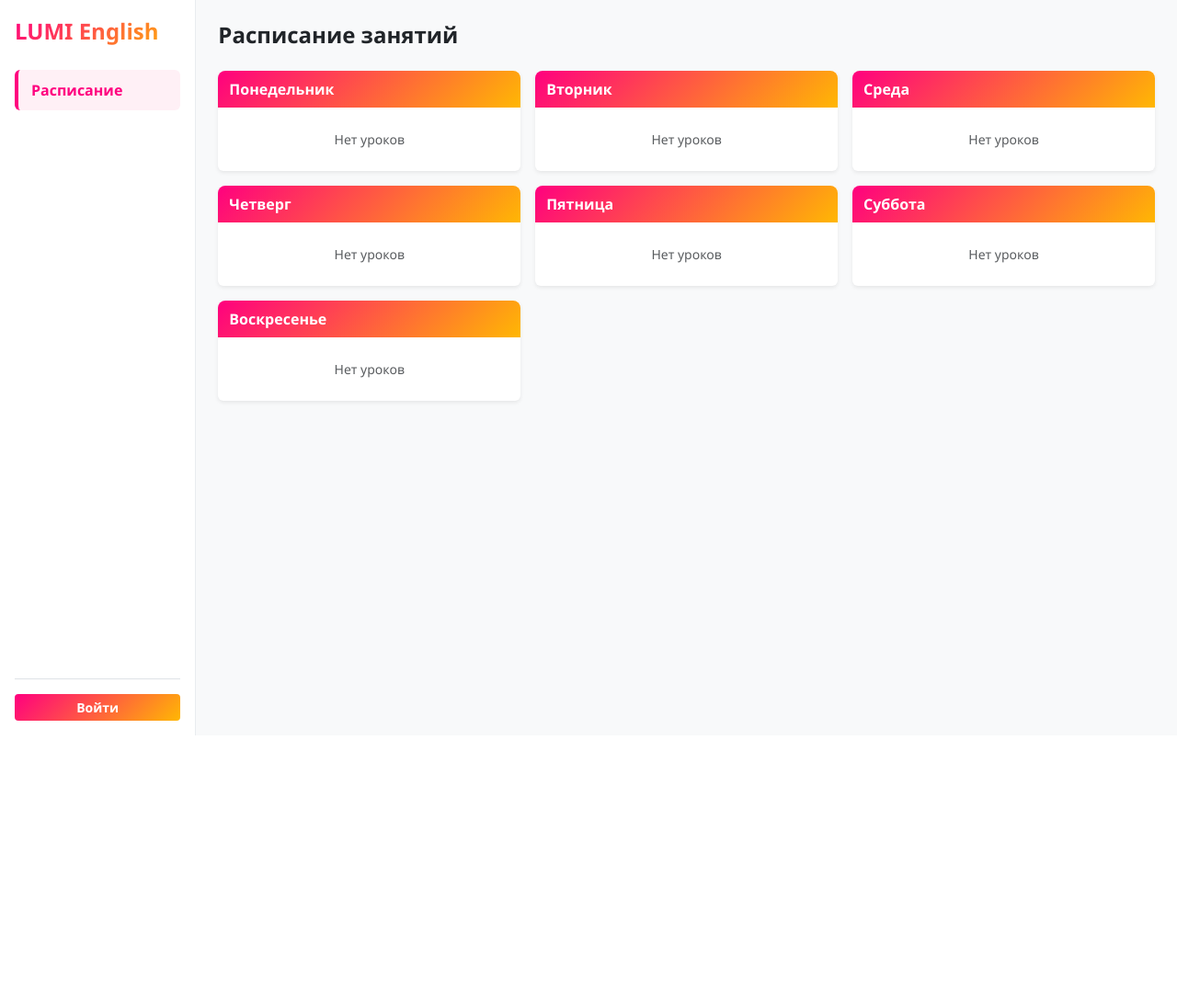
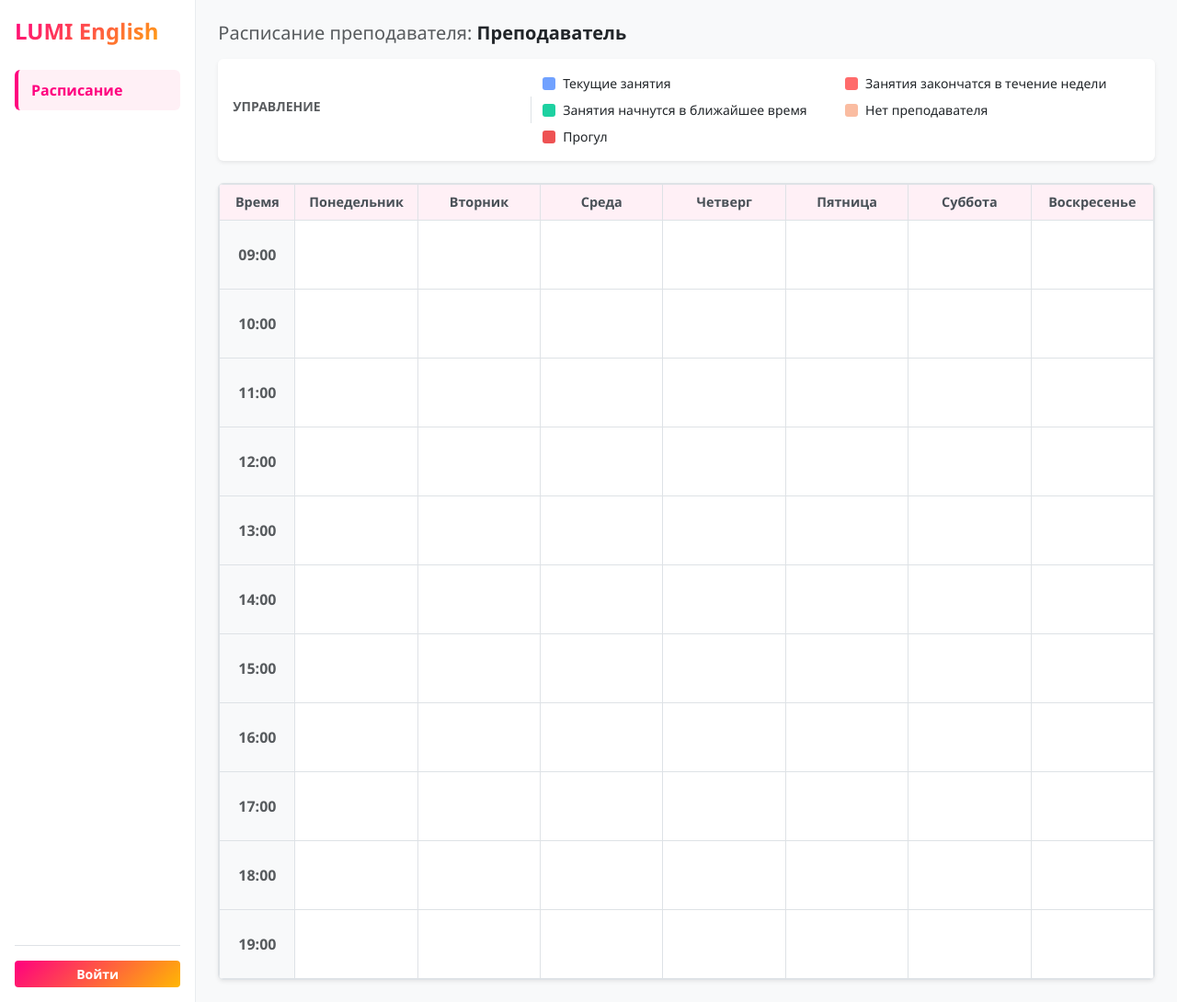
Before and after one commit to jironimo207-collab/AlinaPythonProject, a FastAPI app: page /schedule in a window 1280 px wide. Shown: the whole page at 92% size. Before the commit the page ends 800 px from the top, so only its background shows below. Run offline with FastAPI, Linux system fonts and the light colour scheme; data that the repository does not hold is empty.

Commit message:
Save local changes

```diff
--- a/templates/schedule.html
+++ b/templates/schedule.html
@@ -57,13 +57,35 @@
             opacity: 0.9;
             color: #ffffff;
         }
-        .day-header {
-            background: linear-gradient(135deg, #ff007f 0%, #ffb703 100%);
-            color: white;
-            font-weight: bold;
-            padding: 8px 12px;
-            border-top-left-radius: 8px;
-            border-top-right-radius: 8px;
+        .schedule-table th {
+            background-color: #fff0f6;
+            color: #495057;
+            text-align: center;
+            font-size: 0.9rem;
+        }
+        .task-card {
+            border-radius: 6px;
+            padding: 6px 8px;
+            color: #fff;
+            position: relative;
+            font-size: 0.85rem;
+        }
+        .btn-delete {
+            position: absolute;
+            top: 2px;
+            right: 4px;
+            color: #fff;
+            background: none;
+            border: none;
+            font-size: 14px;
+            line-height: 1;
+        }
+        .color-badge {
+            width: 14px;
+            height: 14px;
+            border-radius: 3px;
+            display: inline-block;
+            margin-right: 8px;
         }
     </style>
 </head>
@@ -99,74 +121,122 @@
 
         <!-- Контент -->
         <div class="col-md-9 col-lg-10 p-3 p-md-4">
-            <div class="d-flex justify-content-between align-items-center mb-4">
-                <h4 class="fw-bold m-0">Расписание занятий</h4>
+            <h5 class="text-muted fw-normal mb-3">
+                Расписание преподавателя: <strong class="text-dark">{{ user.full_name or user.username if user else 'Преподаватель' }}</strong>
+            </h5>
+
+            <!-- Легенда и Управление -->
+            <div class="card border-0 shadow-sm mb-4">
+                <div class="card-body p-3">
+                    <div class="row align-items-center">
+                        <div class="col-md-4 border-end mb-3 mb-md-0">
+                            <span class="text-uppercase text-muted fw-bold small d-block mb-2">Управление</span>
                             {% if is_teacher %}
-                    <button class="btn btn-lumi" data-bs-toggle="modal" data-bs-target="#addLessonModal">+ Добавить урок</button>
+                                <button type="button" class="btn btn-lumi btn-sm px-3" data-bs-toggle="modal" data-bs-target="#addLessonModal">+ Добавить урок</button>
                             {% endif %}
                         </div>
-
-            <div class="row row-cols-1 row-cols-md-2 row-cols-xl-3 g-3">
-                {% set days = [('mon', 'Понедельник'), ('tue', 'Вторник'), ('wed', 'Среда'), ('thu', 'Четверг'), ('fri', 'Пятница'), ('sat', 'Суббота'), ('sun', 'Воскресенье')] %}
-                {% for day_code, day_name in days %}
-                <div class="col">
-                    <div class="card border-0 shadow-sm h-100">
-                        <div class="day-header">{{ day_name }}</div>
-                        <div class="card-body p-2">
-                            {% set day_lessons = schedule | selectattr('day', 'equalto', day_code) | list %}
-                            {% if day_lessons %}
-                                <div class="list-group list-group-flush">
-                                    {% for lesson in day_lessons %}
-                                    <div class="list-group-item px-2 py-2 d-flex justify-content-between align-items-center border-bottom-0 mb-1 rounded bg-light">
-                                        <div>
-                                            <span class="badge bg-dark me-1">{{ lesson.time }}</span>
-                                            <span class="fw-bold text-dark">{{ lesson.student.name if lesson.student else 'Занятие' }}</span>
-                                            {% if lesson.note %}
-                                                <div class="small text-muted">{{ lesson.note }}</div>
-                                            {% endif %}
+                        <div class="col-md-8">
+                            <div class="row g-2 small">
+                                <div class="col-12 col-sm-6 d-flex align-items-center">
+                                    <span class="color-badge" style="background-color: #70a1ff;"></span>
+                                    <span>Текущие занятия</span>
                                 </div>
-                                        {% if is_teacher %}
-                                        <div>
-                                            <form action="/schedule/delete/{{ lesson.id }}" method="POST" class="d-inline" onsubmit="return confirm('Удалить?')">
-                                                <button type="submit" class="btn btn-sm text-danger p-0 border-0 fw-bold">✕</button>
-                                            </form>
+                                <div class="col-12 col-sm-6 d-flex align-items-center">
+                                    <span class="color-badge" style="background-color: #ff6b6b;"></span>
+                                    <span>Занятия закончатся в течение недели</span>
                                 </div>
-                                        {% endif %}
+                                <div class="col-12 col-sm-6 d-flex align-items-center">
+                                    <span class="color-badge" style="background-color: #1dd1a1;"></span>
+                                    <span>Занятия начнутся в ближайшее время</span>
                                 </div>
-                                    {% endfor %}
+                                <div class="col-12 col-sm-6 d-flex align-items-center">
+                                    <span class="color-badge" style="background-color: #fabca1;"></span>
+                                    <span>Нет преподавателя</span>
                                 </div>
-                            {% else %}
-                                <div class="text-center text-muted small py-3">Нет уроков</div>
-                            {% endif %}
+                                <div class="col-12 col-sm-6 d-flex align-items-center">
+                                    <span class="color-badge" style="background-color: #ee5253;"></span>
+                                    <span>Прогул</span>
                                 </div>
                             </div>
                         </div>
+                    </div>
+                </div>
+            </div>
+
+            <!-- Таблица расписания -->
+            {% set time_slots = ['09:00', '10:00', '11:00', '12:00', '13:00', '14:00', '15:00', '16:00', '17:00', '18:00', '19:00'] %}
+            {% set days = [('Понедельник', 'mon'), ('Вторник', 'tue'), ('Среда', 'wed'), ('Четверг', 'thu'), ('Пятница', 'fri'), ('Суббота', 'sat'), ('Воскресенье', 'sun')] %}
+
+            <div class="table-responsive bg-white rounded shadow-sm border">
+                <table class="table table-bordered schedule-table mb-0">
+                    <thead>
+                        <tr>
+                            <th style="min-width: 80px;">Время</th>
+                            {% for day_name, day_code in days %}
+                                <th style="min-width: 130px;">{{ day_name }}</th>
                             {% endfor %}
+                        </tr>
+                    </thead>
+                    <tbody>
+                        {% for time_slot in time_slots %}
+                        <tr>
+                            <td class="text-center align-middle fw-bold text-muted bg-light">{{ time_slot }}</td>
+                            {% for day_name, day_code in days %}
+                                <td class="align-top p-1" style="height: 75px;">
+                                    {% for lesson in schedule %}
+                                        {% if (lesson.day == day_code or lesson.day == day_name) and (lesson.time_slot == time_slot or lesson.time == time_slot) %}
+                                            <div class="task-card mb-1" style="background-color: {{ lesson.color or '#70a1ff' }};">
+                                                <div class="fw-bold">{{ lesson.title or (lesson.student.name if lesson.student else 'Занятие') }}</div>
+                                                {% if lesson.note %}
+                                                    <div class="small opacity-75">{{ lesson.note }}</div>
+                                                {% endif %}
+                                                {% if is_teacher %}
+                                                    <form action="/schedule/delete/{{ lesson.id }}" method="POST" class="d-inline" onsubmit="return confirm('Удалить?')">
+                                                        <button type="submit" class="btn-delete" title="Удалить">&times;</button>
+                                                    </form>
+                                                {% endif %}
+                                            </div>
+                                        {% endif %}
+                                    {% endfor %}
+                                </td>
+                            {% endfor %}
+                        </tr>
+                        {% endfor %}
+                    </tbody>
+                </table>
             </div>
         </div>
     </div>
 </div>
 
 {% if is_teacher %}
-<!-- Модальное окно добавления урока -->
+<!-- Модальное окно добавления занятия -->
 <div class="modal fade" id="addLessonModal" tabindex="-1">
   <div class="modal-dialog">
     <div class="modal-content">
       <form action="/schedule/add" method="POST">
         <div class="modal-header">
-                    <h5 class="modal-title fw-bold">Добавить урок</h5>
+          <h5 class="modal-title fw-bold">Добавить новое занятие</h5>
           <button type="button" class="btn-close" data-bs-dismiss="modal"></button>
         </div>
         <div class="modal-body">
+          {% if students %}
           <div class="mb-3">
             <label class="form-label text-muted">Ученик</label>
-                        <select name="student_id" class="form-select" required>
+            <select name="student_id" class="form-select">
+                <option value="">Без привязки к ученику</option>
                 {% for student in students %}
                     <option value="{{ student.id }}">{{ student.name }}</option>
                 {% endfor %}
             </select>
           </div>
+          {% endif %}
           <div class="mb-3">
+            <label class="form-label text-muted">Предмет / Название</label>
+            <input type="text" name="title" class="form-control" required placeholder="Английский язык">
+          </div>
+          <div class="row mb-3">
+            <div class="col-6">
               <label class="form-label text-muted">День недели</label>
               <select name="day" class="form-select" required>
                   <option value="mon">Понедельник</option>
@@ -178,18 +248,33 @@
                   <option value="sun">Воскресенье</option>
               </select>
             </div>
+            <div class="col-6">
+              <label class="form-label text-muted">Время</label>
+              <select name="time_slot" class="form-select" required>
+                  {% for time_slot in time_slots %}
+                      <option value="{{ time_slot }}">{{ time_slot }}</option>
+                  {% endfor %}
+              </select>
+            </div>
+          </div>
           <div class="mb-3">
-                        <label class="form-label text-muted">Время (например, 15:00)</label>
-                        <input type="text" name="time" class="form-control" placeholder="15:00" required>
+            <label class="form-label text-muted">Статус (Цвет)</label>
+            <select name="color" class="form-select" required>
+              <option value="#70a1ff" selected>🟦 Текущие занятия</option>
+              <option value="#ff6b6b">🟥 Занятия закончатся в течение недели</option>
+              <option value="#1dd1a1">🟩 Занятия начнутся в ближайшее время</option>
+              <option value="#fabca1">🟨 Нет преподавателя</option>
+              <option value="#ee5253">🟥 Прогул</option>
+            </select>
           </div>
           <div class="mb-3">
             <label class="form-label text-muted">Заметка</label>
-                        <input type="text" name="note" class="form-control" placeholder="Онлайн / Кабинет 2">
+            <input type="text" name="note" class="form-control" placeholder="Кабинет 2 / Онлайн">
           </div>
         </div>
         <div class="modal-footer">
           <button type="button" class="btn btn-light" data-bs-dismiss="modal">Отмена</button>
-                    <button type="submit" class="btn btn-lumi">Добавить</button>
+          <button type="submit" class="btn btn-lumi">Сохранить</button>
         </div>
       </form>
     </div>
```
Lines whose indentation alone changed are shown as unchanged.
